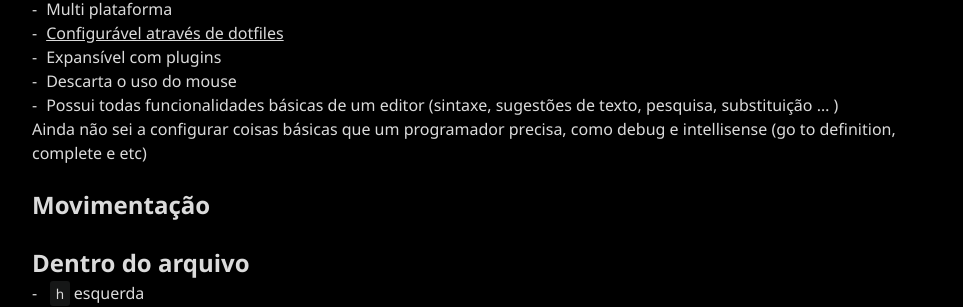
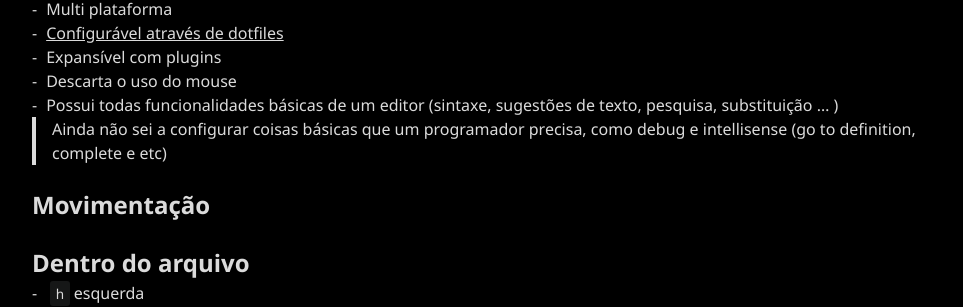
Before and after one commit to neninja/wtf, a Jekyll site: the page built from _posts/2019-12-10-vim.md, in a window 1280 px wide. Shown: the part 418-725 px from the top of the page, without its empty margins (158-1121 px from the left). Built offline with Jekyll 4.4.1, drawn with Linux system fonts in a browser that asks for light colours; nearby versions of some CDN libraries; our own code applies the rules of GitHub Pages for plain Markdown files; library files that are not in the unit come from our copies.

Commit message:
feat: estiliza <blockquote>

```diff
--- a/assets/style.css
+++ b/assets/style.css
@@ -21,7 +21,7 @@
     --onedark-dark-grey: #4b5263;
 
     --ui-border-color: var(--onedark-green);
-    -black-ui-background-color: #000;
+    --black-ui-background-color: #000;
     --ui-background-color-pre: var(--onedark-dark-black);
     --ui-base-color: var(--onedark-light-white);
     --ui-selection-text: var(--ui-background-color);
@@ -229,4 +229,9 @@ background-color: transparent;
 padding: 0;
 }
 
+blockquote {
+    padding: 0 1em;
+    border-left: .25em solid var(--ui-selection-background);
+}
+
 /* vim: set fdm=marker: */
```
